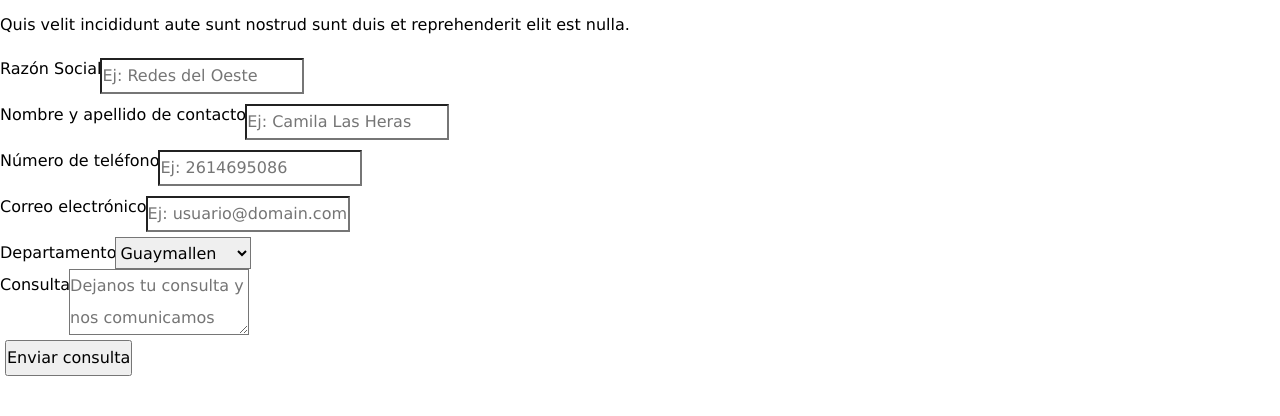
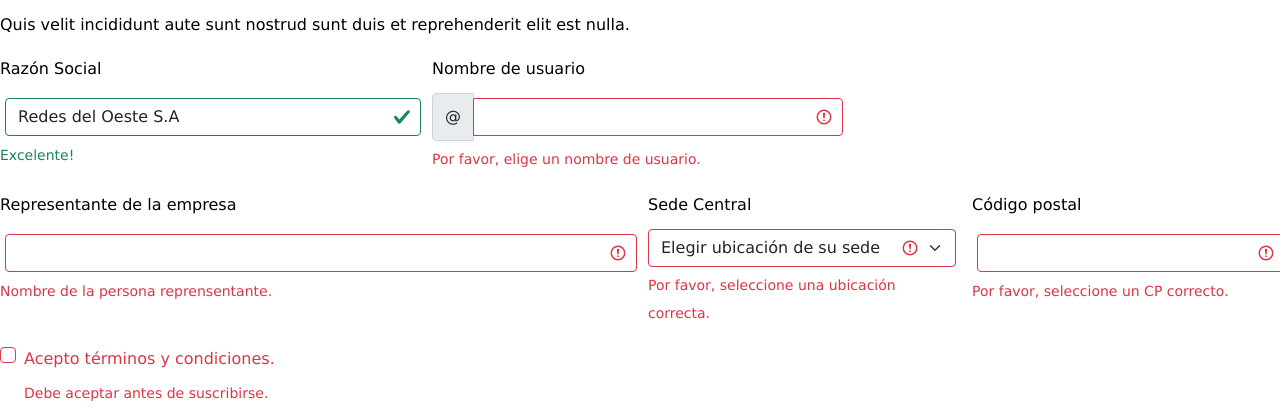
Before and after one commit to TrellixVulnTeam/ispviewer_HU7N, a website: page pages/registra-tu-empresa.html in a window 1280 px wide. Shown: the part 384-800 px from the top of the page. Drawn offline with nearby package versions, Linux system fonts and the light colour scheme; no server answers.

Commit message:
modificaciones_formulario

```diff
--- a/pages/registra-tu-empresa.html
+++ b/pages/registra-tu-empresa.html
@@ -55,40 +55,65 @@
                 <p>Quis velit incididunt aute sunt nostrud sunt duis et reprehenderit elit est nulla.</p>
             </section>
             <section>
-                <form method="post" enctype="text/plain">
-                        <div class="input-group">
-                            <label for="razon_social">Razón Social</label>
-                            <input class="field" type="text" id="razon_social" name="razon_social" placeholder="Ej: Redes del Oeste"/>
+                <form class="row g-3">
+                    <div class="col-md-4">
+                        <label for="validationServer01" class="form-label">Razón Social</label>
+                        <input type="text" class="form-control is-valid" id="validationServer01" value="Redes del Oeste S.A" required>
+                        <div class="valid-feedback">
+                        Excelente!
+                    </div>
+                    </div>
+                    <div class="col-md-4">
+                        <label for="validationServerUsername" class="form-label">Nombre de usuario</label>
+                        <div class="input-group has-validation">
+                        <span class="input-group-text" id="inputGroupPrepend3">@</span>
+                        <input type="text" class="form-control is-invalid" id="validationServerUsername" aria-describedby="inputGroupPrepend3 validationServerUsernameFeedback" required>
+                        <div id="validationServerUsernameFeedback" class="invalid-feedback">
+                        Por favor, elige un nombre de usuario.
                         </div>
-                        <div class="input-group">
-                            <label for="nombre">Nombre y apellido de contacto</label>
-                            <input class="field" type="text" id="nombre" name="nombre" placeholder="Ej: Camila Las Heras"/>
+                    </div>
+                    </div>
+                    <div class="col-md-6">
+                        <label for="validationServer03" class="form-label">Representante de la empresa</label>
+                        <input type="text" class="form-control is-invalid" id="validationServer03" aria-describedby="validationServer03Feedback" required>
+                        <div id="validationServer03Feedback" class="invalid-feedback">
+                        Nombre de la persona reprensentante.
+                    </div>
+                    </div>
+                    <div class="col-md-3">
+                        <label for="validationServer04" class="form-label">Sede Central</label>
+                        <select class="form-select is-invalid" id="validationServer04" aria-describedby="validationServer04Feedback" required>
+                        <option selected disabled value="">Elegir ubicación de su sede</option>
+                        <option>Guaymallen</option>
+                        <option>Ciudad</option>
+                        <option>Lavalle</option>
+                    </select>
+                    <div id="validationServer04Feedback" class="invalid-feedback">
+                        Por favor, seleccione una ubicación correcta.
+                    </div>
+                    </div>
+                    <div class="col-md-3">
+                        <label for="validationServer05" class="form-label">Código postal</label>
+                        <input type="text" class="form-control is-invalid" id="validationServer05" aria-describedby="validationServer05Feedback" required>
+                    <div id="validationServer05Feedback" class="invalid-feedback">
+                        Por favor, seleccione un CP correcto.
+                    </div>
+                    </div>
+                    <div class="col-12">
+                    <div class="form-check">
+                        <input class="form-check-input is-invalid" type="checkbox" value="" id="invalidCheck3" aria-describedby="invalidCheck3Feedback" required>
+                        <label class="form-check-label" for="invalidCheck3">
+                        Acepto términos y condiciones.
+                        </label>
+                        <div id="invalidCheck3Feedback" class="invalid-feedback">
+                        Debe aceptar antes de suscribirse.
                         </div>
-                        <div class="input-group">
-                            <label for="telefono">Número de teléfono</label>
-                            <input class="field" type="tel" id="telefono" name="telefono" pattern="[0-9]{10}" maxlength="10" placeholder="Ej: 2614695086"  />
-                        </div>
-                        <div class="input-group">
-                            <label for="correo">Correo electrónico</label>
-                            <input class="field" type="email" id="correo" name="correo" placeholder="Ej: usuario@domain.com"/>
-                        </div>
-                        <div class="input-group">
-                            <label for="departamento">Departamento</label>
-                            <select class="field" name="departamento" id="departamento">
-                                <option value="guaymallen">Guaymallen</option>
-                                <option value="ciudad">Ciudad</option>
-                                <option value="lujan de cuyo">Lujan de Cuyo</option>
-                                <option value="Las Heras">Las Heras</option>
-                                <option value="Godoy Cruz">Godoy Cruz</option>
-                                <option value="Maipu">Maipu</option>
-                            </select>
-                        </div>
-                        <div class="input-group input-group-v">
-                            <label for="consulta">Consulta</label>
-                            <textarea class="field" id="consulta" name="consulta" placeholder="Dejanos tu consulta y nos comunicamos con vos"></textarea>
-                        </div>
-                        <input type="submit" value="Enviar consulta" />
                     </div>
+                    </div>
+                    <div class="col-12">
+                    <button class="btn btn-primary" type="submit">Registrarme</button>
+                    </div>
+                </form>
                     <div class="cool-md-6">
                     <p>
                         <button class="btn btn-primary" type="button" data-bs-toggle="collapse" data-bs-target="#collapseWidthExample" aria-expanded="false" aria-controls="collapseWidthExample">
```
